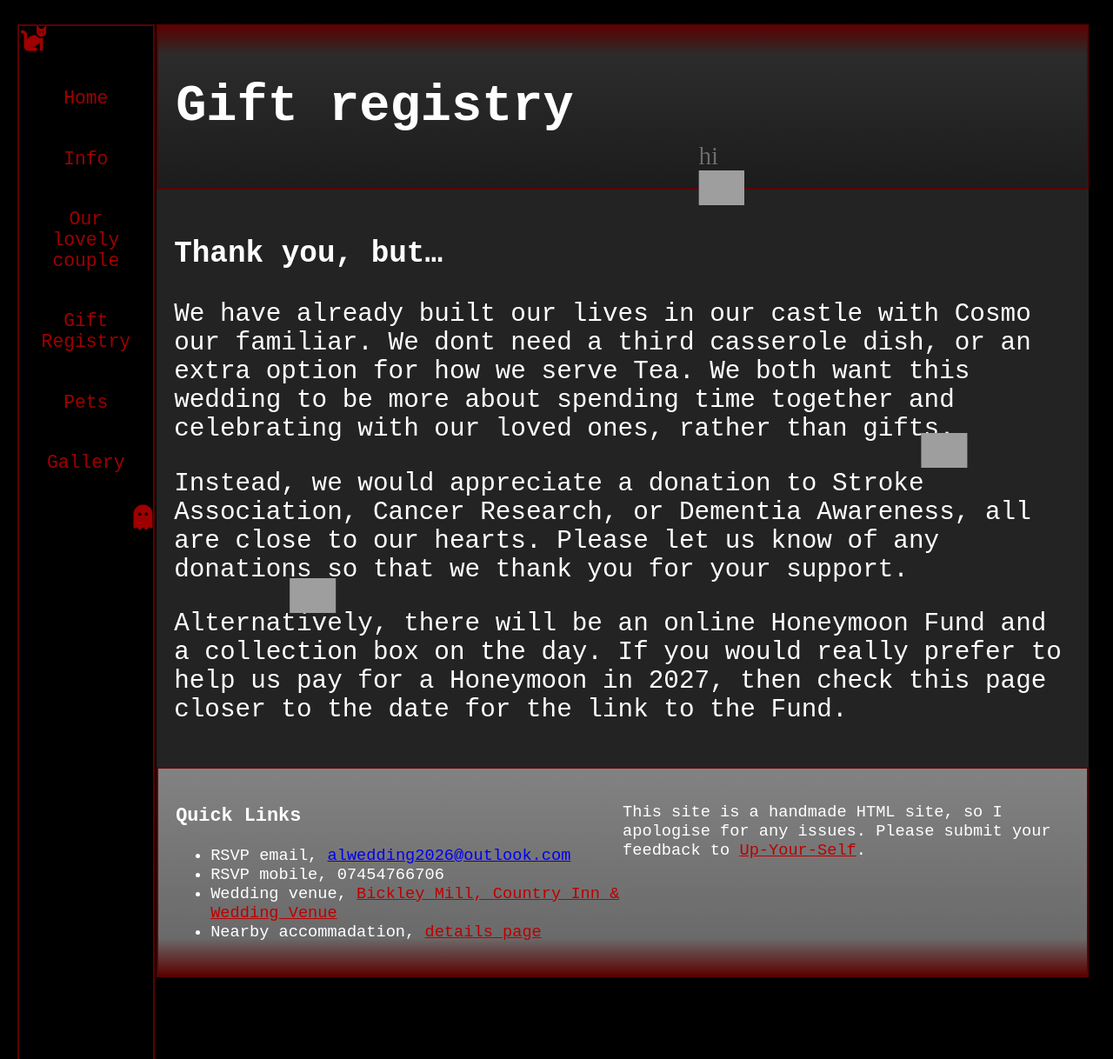
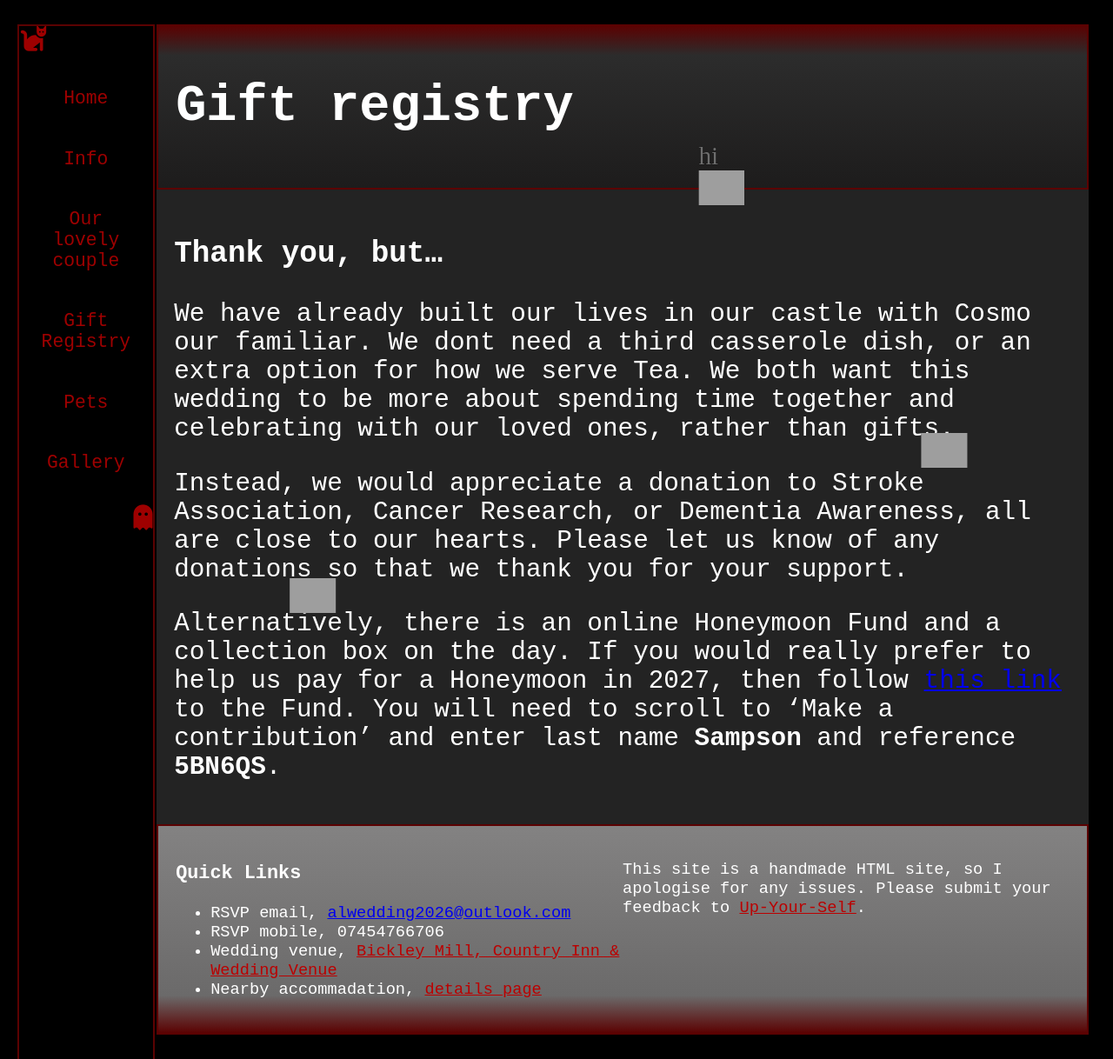
Before and after one commit to LewisSDAFNI/ALWedding2026, a Jekyll site: the page built from docs/pages/gift-registry.md, in a window 1280 px wide and 1218 px high. Shown: the whole window at 87% size. Built offline with Jekyll 4.4.1, drawn with Linux system fonts in a browser that asks for light colours; nearby versions of some CDN libraries; grey boxes are pictures that could not be loaded.

Commit message:
Revise Honeymoon Fund information in gift-registry.md
Updated the Honeymoon Fund section with a link and contribution details.

```diff
--- a/docs/pages/gift-registry.md
+++ b/docs/pages/gift-registry.md
@@ -9,4 +9,4 @@
 
 Instead, we would appreciate a donation to Stroke Association, Cancer Research, or Dementia Awareness, all are close to our hearts. Please let us know of any donations so that we thank you for your support.
 
-Alternatively, there will be an online Honeymoon Fund and a collection box on the day. If you would really prefer to help us pay for a Honeymoon in 2027, then check this page closer to the date for the link to the Fund.
+Alternatively, there is an online Honeymoon Fund and a collection box on the day. If you would really prefer to help us pay for a Honeymoon in 2027, then follow [this link](https://www.trailfinders.com/wishlist#/) to the Fund. You will need to scroll to 'Make a contribution' and enter last name **Sampson** and reference **5BN6QS**.
```
